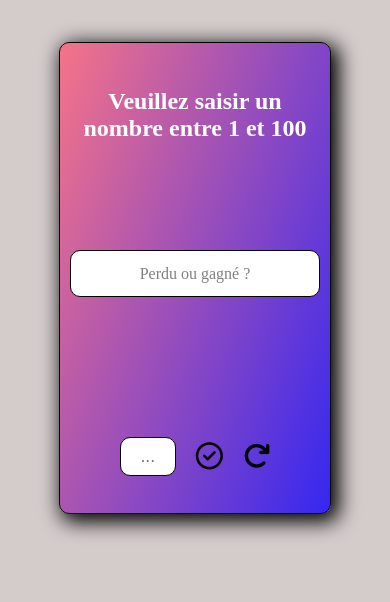
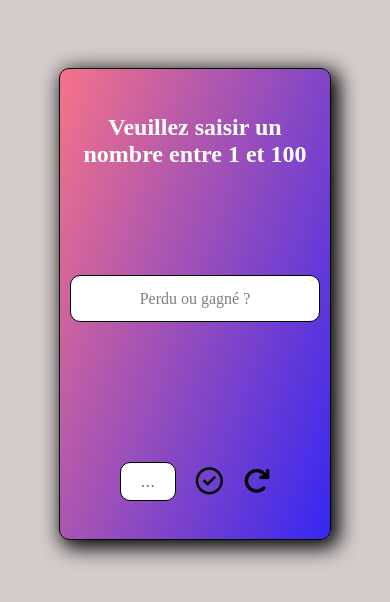
Before and after one commit to flo701/jeu_devinez_le_bon_nombre, a plain HTML site: page index.html in a window 390 px wide. Drawn offline with Linux system fonts and the light colour scheme.

Commit message:
Modification de la position de la div container pour max-width 768px.

```diff
--- a/style.css
+++ b/style.css
@@ -22,7 +22,7 @@ body {
 @media screen and (max-width: 768px) {
     .container {
     width: 500px;
-    top: 5%;
+    top: 8%;
     left: 50%;
     transform: translate(-50%);
     }
```
